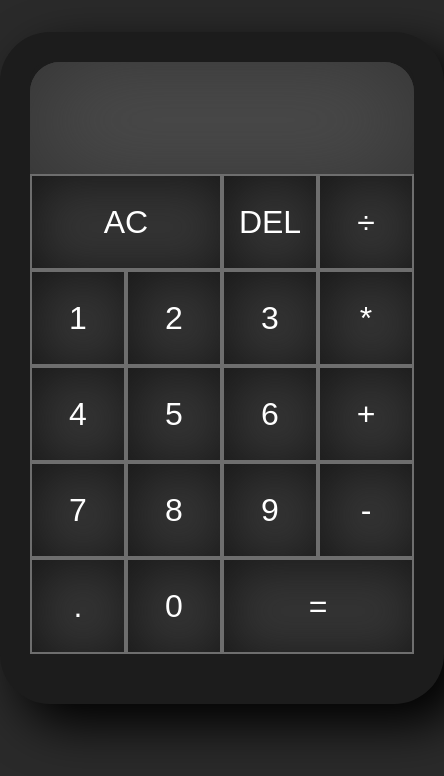
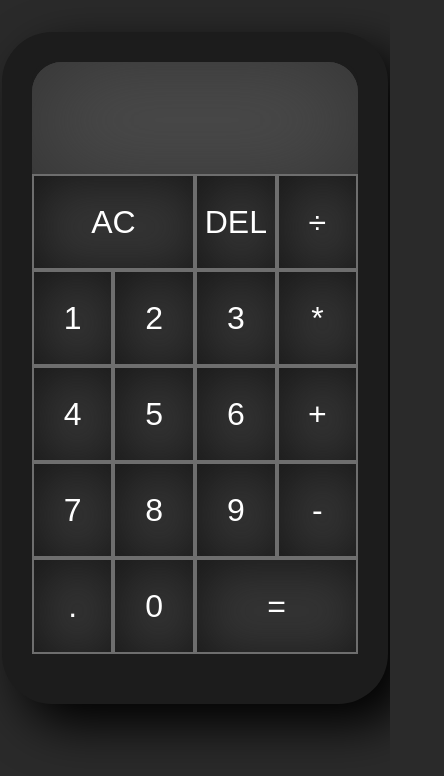
Before and after one commit to Zack1808/calculator, a React (Create React App) app: page / in a window 390 px wide. Shown: the top 776 px of the page, 444 px wide, since content can reach past the window. Built offline with nearby package versions, Linux system fonts and the light colour scheme.

Commit message:
Made caclulator responsive

```diff
--- a/src/css/App.css
+++ b/src/css/App.css
@@ -68,3 +68,18 @@ body {
     color: #ffffff;
     font-size: 2.5rem;
 }
+
+@media (max-width: 600px) {
+    .calculator-grid {
+        grid-template-columns: repeat(4, 5.1rem);
+        grid-template-rows: minmax(7rem, auto) repeat(5, 6rem);
+    }
+}
+
+@media (max-height: 400px) {
+    .calculator-grid {
+        margin: 0 auto;
+        grid-template-columns: repeat(4, 5.1rem);
+        grid-template-rows: minmax(5rem, auto) repeat(5, 3rem);
+    }
+}
```
